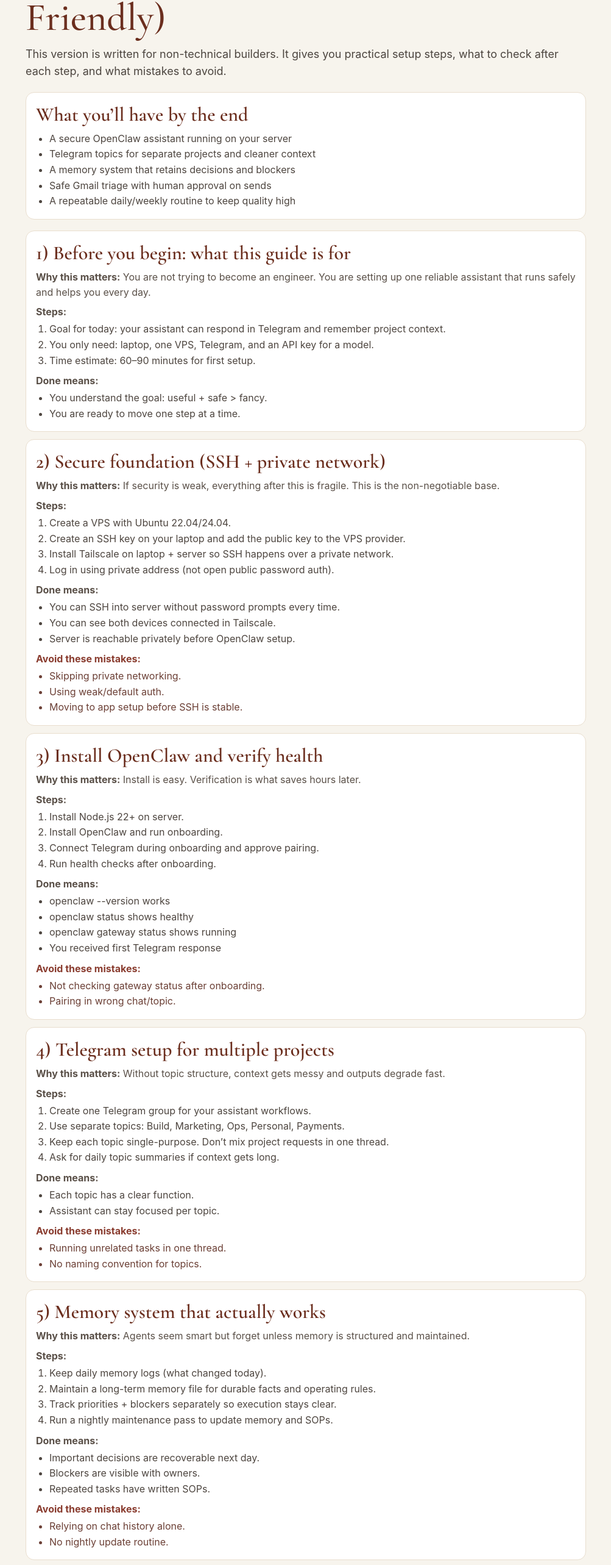
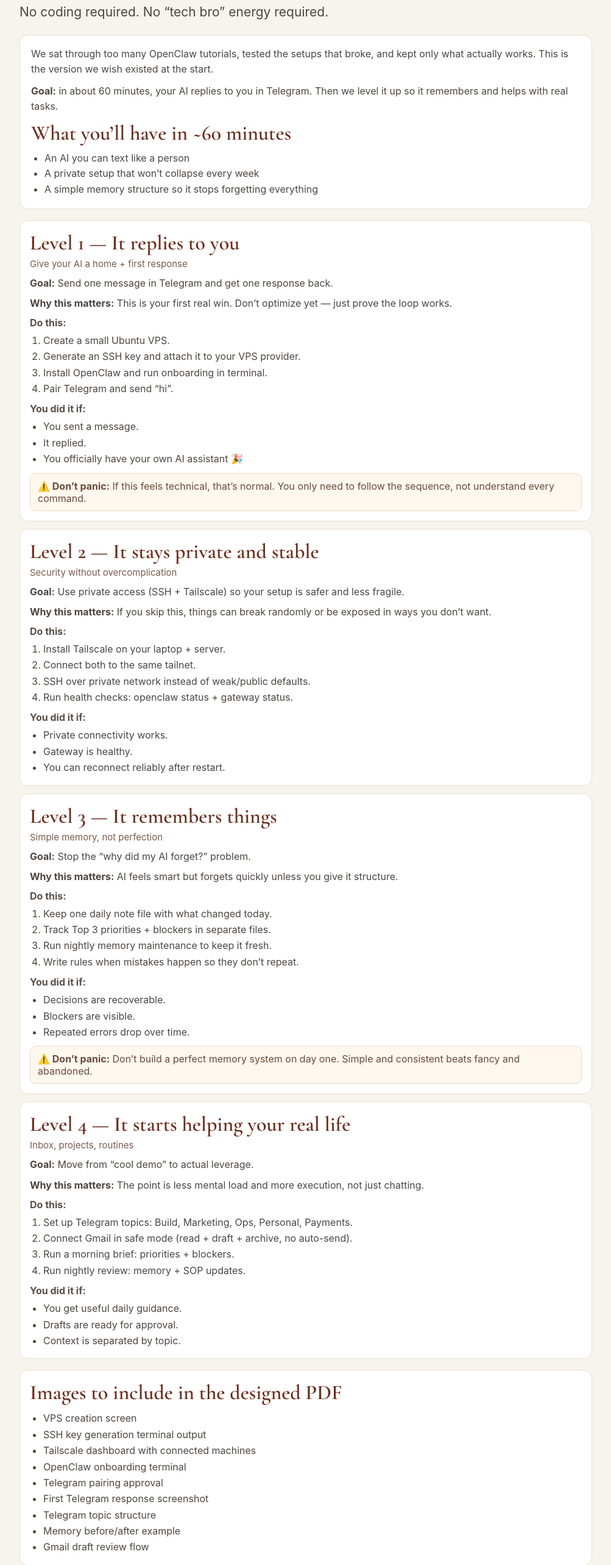
Before and after one commit to opal-the-bot/agent-inbox-mvp, a Next.js app: page /review/opal-ela-7xk9m2/pdf-full in a window 1280 px wide. Shown: the part 154-2720 px from the top of the page at 61% size, without its empty margins (138-1141 px from the left). Built offline with nearby package versions, Linux system fonts and the light colour scheme.

Commit message:
Reframe PDF full draft into fun visual beginner-safe v3

```diff
--- a/app/review/opal-ela-7xk9m2/pdf-full/page.tsx
+++ b/app/review/opal-ela-7xk9m2/pdf-full/page.tsx
@@ -6,114 +6,81 @@ export const metadata = {
   robots: { index: false, follow: false }
 };
 
-type Section = {
+type Level = {
   title: string;
+  subtitle: string;
+  goal: string;
   why: string;
   steps: string[];
-  check: string[];
-  mistakes?: string[];
+  done: string[];
+  panic?: string;
 };
 
-const sections: Section[] = [
+const levels: Level[] = [
   {
-    title: '1) Before you begin: what this guide is for',
-    why: 'You are not trying to become an engineer. You are setting up one reliable assistant that runs safely and helps you every day.',
+    title: 'Level 1 — It replies to you',
+    subtitle: 'Give your AI a home + first response',
+    goal: 'Send one message in Telegram and get one response back.',
+    why: 'This is your first real win. Don’t optimize yet — just prove the loop works.',
     steps: [
-      'Goal for today: your assistant can respond in Telegram and remember project context.',
-      'You only need: laptop, one VPS, Telegram, and an API key for a model.',
-      'Time estimate: 60–90 minutes for first setup.'
+      'Create a small Ubuntu VPS.',
+      'Generate an SSH key and attach it to your VPS provider.',
+      'Install OpenClaw and run onboarding in terminal.',
+      'Pair Telegram and send “hi”.'
     ],
-    check: ['You understand the goal: useful + safe > fancy.', 'You are ready to move one step at a time.']
+    done: ['You sent a message.', 'It replied.', 'You officially have your own AI assistant 🎉'],
+    panic: 'If this feels technical, that’s normal. You only need to follow the sequence, not understand every command.'
   },
   {
-    title: '2) Secure foundation (SSH + private network)',
-    why: 'If security is weak, everything after this is fragile. This is the non-negotiable base.',
+    title: 'Level 2 — It stays private and stable',
+    subtitle: 'Security without overcomplication',
+    goal: 'Use private access (SSH + Tailscale) so your setup is safer and less fragile.',
+    why: 'If you skip this, things can break randomly or be exposed in ways you don’t want.',
     steps: [
-      'Create a VPS with Ubuntu 22.04/24.04.',
-      'Create an SSH key on your laptop and add the public key to the VPS provider.',
-      'Install Tailscale on laptop + server so SSH happens over a private network.',
-      'Log in using private address (not open public password auth).'
+      'Install Tailscale on your laptop + server.',
+      'Connect both to the same tailnet.',
+      'SSH over private network instead of weak/public defaults.',
+      'Run health checks: openclaw status + gateway status.'
     ],
-    check: [
-      'You can SSH into server without password prompts every time.',
-      'You can see both devices connected in Tailscale.',
-      'Server is reachable privately before OpenClaw setup.'
-    ],
-    mistakes: ['Skipping private networking.', 'Using weak/default auth.', 'Moving to app setup before SSH is stable.']
+    done: ['Private connectivity works.', 'Gateway is healthy.', 'You can reconnect reliably after restart.']
   },
   {
-    title: '3) Install OpenClaw and verify health',
-    why: 'Install is easy. Verification is what saves hours later.',
+    title: 'Level 3 — It remembers things',
+    subtitle: 'Simple memory, not perfection',
+    goal: 'Stop the “why did my AI forget?” problem.',
+    why: 'AI feels smart but forgets quickly unless you give it structure.',
     steps: [
-      'Install Node.js 22+ on server.',
-      'Install OpenClaw and run onboarding.',
-      'Connect Telegram during onboarding and approve pairing.',
-      'Run health checks after onboarding.'
+      'Keep one daily note file with what changed today.',
+      'Track Top 3 priorities + blockers in separate files.',
+      'Run nightly memory maintenance to keep it fresh.',
+      'Write rules when mistakes happen so they don’t repeat.'
     ],
-    check: ['openclaw --version works', 'openclaw status shows healthy', 'openclaw gateway status shows running', 'You received first Telegram response'],
-    mistakes: ['Not checking gateway status after onboarding.', 'Pairing in wrong chat/topic.']
+    done: ['Decisions are recoverable.', 'Blockers are visible.', 'Repeated errors drop over time.'],
+    panic: 'Don’t build a perfect memory system on day one. Simple and consistent beats fancy and abandoned.'
   },
   {
-    title: '4) Telegram setup for multiple projects',
-    why: 'Without topic structure, context gets messy and outputs degrade fast.',
+    title: 'Level 4 — It starts helping your real life',
+    subtitle: 'Inbox, projects, routines',
+    goal: 'Move from “cool demo” to actual leverage.',
+    why: 'The point is less mental load and more execution, not just chatting.',
     steps: [
-      'Create one Telegram group for your assistant workflows.',
-      'Use separate topics: Build, Marketing, Ops, Personal, Payments.',
-      'Keep each topic single-purpose. Don’t mix project requests in one thread.',
-      'Ask for daily topic summaries if context gets long.'
+      'Set up Telegram topics: Build, Marketing, Ops, Personal, Payments.',
+      'Connect Gmail in safe mode (read + draft + archive, no auto-send).',
+      'Run a morning brief: priorities + blockers.',
+      'Run nightly review: memory + SOP updates.'
     ],
-    check: ['Each topic has a clear function.', 'Assistant can stay focused per topic.'],
-    mistakes: ['Running unrelated tasks in one thread.', 'No naming convention for topics.']
-  },
-  {
-    title: '5) Memory system that actually works',
-    why: 'Agents seem smart but forget unless memory is structured and maintained.',
-    steps: [
-      'Keep daily memory logs (what changed today).',
-      'Maintain a long-term memory file for durable facts and operating rules.',
-      'Track priorities + blockers separately so execution stays clear.',
-      'Run a nightly maintenance pass to update memory and SOPs.'
-    ],
-    check: ['Important decisions are recoverable next day.', 'Blockers are visible with owners.', 'Repeated tasks have written SOPs.'],
-    mistakes: ['Relying on chat history alone.', 'No nightly update routine.']
-  },
-  {
-    title: '6) Gmail integration in safe mode',
-    why: 'Email automation is high leverage, but must keep human control for sends.',
-    steps: [
-      'Grant read + draft + label/archive permissions first.',
-      'Keep send permission off by default.',
-      'Use workflow: summarize inbox → draft replies → human approves send.',
-      'Add morning triage and end-of-day cleanup routines.'
-    ],
-    check: ['Inbox gets summarized with priority order.', 'Drafts are ready for approval.', 'No unsupervised sending.'],
-    mistakes: ['Auto-send too early.', 'No clear approval rule.']
-  },
-  {
-    title: '7) How to recover from mistakes (critical)',
-    why: 'The difference between chaos and scale is whether mistakes become system upgrades.',
-    steps: [
-      'After any failure, write what happened + root cause in memory.',
-      'Add a permanent rule/SOP update to prevent recurrence.',
-      'Use blocker language: ask only for access/approval that unlocks execution.'
-    ],
-    check: ['You can point to the exact SOP/rule created after each failure.', 'Repeated mistakes decrease over time.']
+    done: ['You get useful daily guidance.', 'Drafts are ready for approval.', 'Context is separated by topic.']
   }
 ];
 
-const dailyRitual = [
-  'Morning (5 min): ask for Top 3 priorities and today’s blockers.',
-  'Midday (2 min): check if priorities changed.',
-  'Nightly (automated): update memory + priorities + SOPs.'
-];
-
-const screenshotChecklist = [
-  'VPS create screen',
-  'SSH key generation',
-  'Tailscale machine list',
-  'OpenClaw onboarding in terminal',
+const imageList = [
+  'VPS creation screen',
+  'SSH key generation terminal output',
+  'Tailscale dashboard with connected machines',
+  'OpenClaw onboarding terminal',
   'Telegram pairing approval',
-  'Topic structure in Telegram',
+  'First Telegram response screenshot',
+  'Telegram topic structure',
   'Memory before/after example',
   'Gmail draft review flow'
 ];
@@ -121,79 +88,81 @@ const screenshotChecklist = [
 export default function PdfFullDraftPage() {
   return (
     <main style={{ minHeight: '100vh', background: '#f7f4ed', color: '#1f1d1a', padding: '42px 20px 80px' }}>
-      <div style={{ maxWidth: 920, margin: '0 auto' }}>
-        <p style={{ margin: 0, textTransform: 'uppercase', letterSpacing: 1.2, fontSize: 12, color: '#7a7268' }}>Private PDF draft — full beginner version v2</p>
+      <div style={{ maxWidth: 940, margin: '0 auto' }}>
+        <p style={{ margin: 0, textTransform: 'uppercase', letterSpacing: 1.2, fontSize: 12, color: '#7a7268' }}>Private PDF draft — beginner rewrite v3</p>
 
-        <h1 className={editorial.className} style={{ margin: '10px 0 8px', fontSize: 'clamp(34px, 6vw, 64px)', color: '#6b2e1e', fontWeight: 500 }}>
-          Set Up Your AI Agent (Beginner-Friendly)
+        <h1 className={editorial.className} style={{ margin: '10px 0 8px', fontSize: 'clamp(36px, 6vw, 68px)', color: '#6b2e1e', fontWeight: 500 }}>
+          Build Your Own AI Assistant
         </h1>
 
-        <p style={{ marginTop: 0, fontSize: 18, color: '#4c453f', lineHeight: 1.55 }}>
-          This version is written for non-technical builders. It gives you practical setup steps, what to check after each step, and what mistakes to avoid.
+        <p style={{ marginTop: 0, fontSize: 21, color: '#4c453f', lineHeight: 1.5 }}>
+          No coding required. No “tech bro” energy required.
         </p>
 
-        <section style={{ marginTop: 20, background: '#fff', border: '1px solid #e9dece', borderRadius: 14, padding: 16 }}>
-          <h2 className={editorial.className} style={{ margin: '0 0 8px', color: '#6b2e1e', fontSize: 32, fontWeight: 600 }}>What you’ll have by the end</h2>
+        <section style={{ marginTop: 18, background: '#fff', border: '1px solid #e9dece', borderRadius: 14, padding: 18 }}>
+          <p style={{ margin: '0 0 10px', color: '#4d453f', lineHeight: 1.6 }}>
+            We sat through too many OpenClaw tutorials, tested the setups that broke, and kept only what actually works.
+            This is the version we wish existed at the start.
+          </p>
+          <p style={{ margin: '0 0 10px', color: '#4d453f', lineHeight: 1.6 }}>
+            <strong>Goal:</strong> in about 60 minutes, your AI replies to you in Telegram.
+            Then we level it up so it remembers and helps with real tasks.
+          </p>
+          <h2 className={editorial.className} style={{ margin: '8px 0 8px', color: '#6b2e1e', fontSize: 34, fontWeight: 600 }}>What you’ll have in ~60 minutes</h2>
           <ul style={{ margin: 0, paddingLeft: 22, color: '#4d453f', lineHeight: 1.6 }}>
-            <li>A secure OpenClaw assistant running on your server</li>
-            <li>Telegram topics for separate projects and cleaner context</li>
-            <li>A memory system that retains decisions and blockers</li>
-            <li>Safe Gmail triage with human approval on sends</li>
-            <li>A repeatable daily/weekly routine to keep quality high</li>
+            <li>An AI you can text like a person</li>
+            <li>A private setup that won’t collapse every week</li>
+            <li>A simple memory structure so it stops forgetting everything</li>
           </ul>
         </section>
 
         <section style={{ marginTop: 18, display: 'grid', gap: 12 }}>
-          {sections.map((s) => (
-            <article key={s.title} style={{ background: '#fff', border: '1px solid #e9dece', borderRadius: 14, padding: 16 }}>
-              <h2 className={editorial.className} style={{ margin: '0 0 8px', color: '#6b2e1e', fontSize: 32, fontWeight: 600 }}>{s.title}</h2>
+          {levels.map((level) => (
+            <article key={level.title} style={{ background: '#fff', border: '1px solid #e9dece', borderRadius: 14, padding: 16 }}>
+              <h2 className={editorial.className} style={{ margin: '0 0 4px', color: '#6b2e1e', fontSize: 34, fontWeight: 600 }}>{level.title}</h2>
+              <p style={{ margin: '0 0 10px', color: '#7a5a4d', fontSize: 15 }}>{level.subtitle}</p>
 
-              <p style={{ margin: '0 0 10px', color: '#5a5048', lineHeight: 1.55 }}><strong>Why this matters:</strong> {s.why}</p>
+              <p style={{ margin: '0 0 8px', color: '#4d453f', lineHeight: 1.6 }}><strong>Goal:</strong> {level.goal}</p>
+              <p style={{ margin: '0 0 8px', color: '#4d453f', lineHeight: 1.6 }}><strong>Why this matters:</strong> {level.why}</p>
 
-              <p style={{ margin: '0 0 6px', color: '#5a5048' }}><strong>Steps:</strong></p>
-              <ol style={{ margin: '0 0 10px', paddingLeft: 22, color: '#4d453f', lineHeight: 1.6 }}>
-                {s.steps.map((step) => (
+              <p style={{ margin: '0 0 6px', color: '#5a5048' }}><strong>Do this:</strong></p>
+              <ol style={{ margin: '0 0 10px', paddingLeft: 22, color: '#4d453f', lineHeight: 1.65 }}>
+                {level.steps.map((step) => (
                   <li key={step}>{step}</li>
                 ))}
               </ol>
 
-              <p style={{ margin: '0 0 6px', color: '#5a5048' }}><strong>Done means:</strong></p>
-              <ul style={{ margin: '0 0 0', paddingLeft: 22, color: '#4d453f', lineHeight: 1.6 }}>
-                {s.check.map((c) => (
-                  <li key={c}>{c}</li>
+              <p style={{ margin: '0 0 6px', color: '#5a5048' }}><strong>You did it if:</strong></p>
+              <ul style={{ margin: 0, paddingLeft: 22, color: '#4d453f', lineHeight: 1.65 }}>
+                {level.done.map((d) => (
+                  <li key={d}>{d}</li>
                 ))}
               </ul>
 
-              {s.mistakes && (
-                <>
-                  <p style={{ margin: '10px 0 6px', color: '#8a3d30' }}><strong>Avoid these mistakes:</strong></p>
-                  <ul style={{ margin: 0, paddingLeft: 22, color: '#6b3f35', lineHeight: 1.6 }}>
-                    {s.mistakes.map((m) => (
-                      <li key={m}>{m}</li>
-                    ))}
-                  </ul>
-                </>
+              {level.panic && (
+                <div style={{ marginTop: 10, background: '#fff8ef', border: '1px solid #efd8b8', borderRadius: 10, padding: '10px 12px', color: '#6b4a3a' }}>
+                  <strong>⚠️ Don’t panic:</strong> {level.panic}
+                </div>
               )}
             </article>
           ))}
         </section>
 
         <section style={{ marginTop: 18, background: '#fff', border: '1px solid #e9dece', borderRadius: 14, padding: 16 }}>
-          <h2 className={editorial.className} style={{ margin: '0 0 8px', color: '#6b2e1e', fontSize: 32, fontWeight: 600 }}>Your simple operating rhythm</h2>
-          <ul style={{ margin: 0, paddingLeft: 22, color: '#4d453f', lineHeight: 1.6 }}>
-            {dailyRitual.map((r) => (
-              <li key={r}>{r}</li>
+          <h2 className={editorial.className} style={{ margin: '0 0 8px', color: '#6b2e1e', fontSize: 34, fontWeight: 600 }}>Images to include in the designed PDF</h2>
+          <ul style={{ margin: 0, paddingLeft: 22, color: '#4d453f', lineHeight: 1.65 }}>
+            {imageList.map((img) => (
+              <li key={img}>{img}</li>
             ))}
           </ul>
         </section>
 
         <section style={{ marginTop: 18, background: '#fff', border: '1px solid #e9dece', borderRadius: 14, padding: 16 }}>
-          <h2 className={editorial.className} style={{ margin: '0 0 8px', color: '#6b2e1e', fontSize: 32, fontWeight: 600 }}>Screenshot checklist (for visual version)</h2>
-          <ul style={{ margin: 0, paddingLeft: 22, color: '#4d453f', lineHeight: 1.6 }}>
-            {screenshotChecklist.map((item) => (
-              <li key={item}>{item}</li>
-            ))}
-          </ul>
+          <h2 className={editorial.className} style={{ margin: '0 0 8px', color: '#6b2e1e', fontSize: 34, fontWeight: 600 }}>You’re not done — you’re started</h2>
+          <p style={{ margin: 0, color: '#4d453f', lineHeight: 1.65 }}>
+            Right now your AI can reply, remember a little, and help with core tasks. From here, you can train it for inbox, planning, travel, research, and business workflows.
+            That’s the real upside: less overwhelm, more execution.
+          </p>
         </section>
       </div>
     </main>
```
